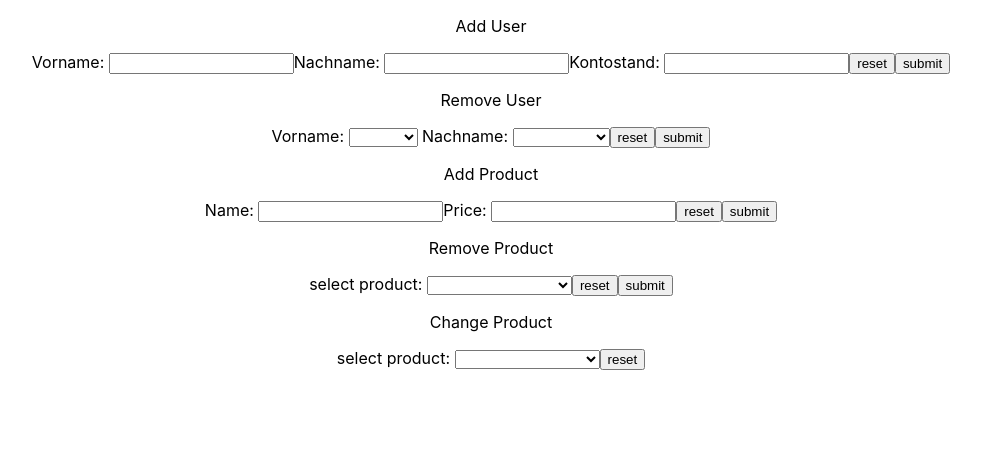
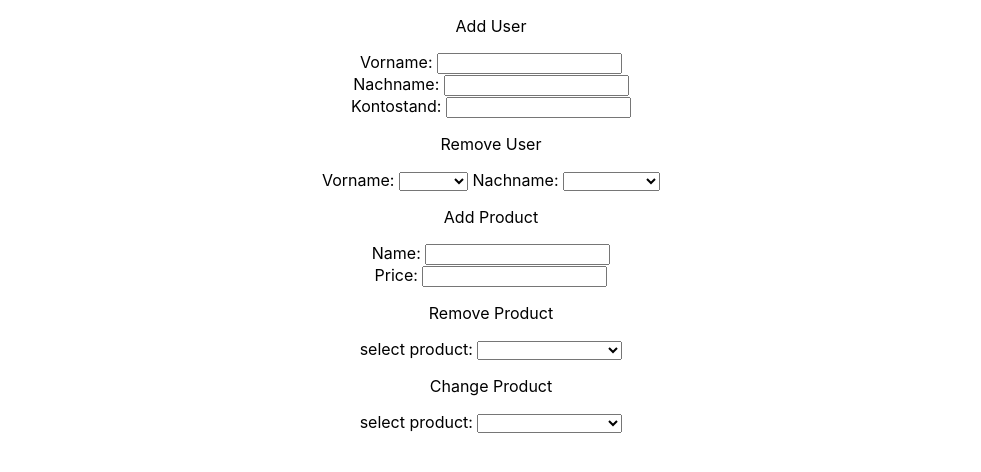
Before and after one commit to BountyApplication/BountyApplication, a React (Create React App) app in the folder bountyAppUi/: page /admin in a window 1280 px wide. Shown: the top 472 px of the page, without its empty margins (149-1130 px from the left). Built offline with nearby package versions, Linux system fonts and the light colour scheme.

Commit message:
layout + alert windows + display conditions

```diff
--- a/bountyAppUi/src/bounty/adminUi/AddProduct.js
+++ b/bountyAppUi/src/bounty/adminUi/AddProduct.js
@@ -22,22 +22,25 @@ export default class AddProduct extends React.Component {
     submit() {
         if(this.state.productName === "" || this.state.productPrice === null) {
             console.log("Error no valid entries");
+            window.alert("Error: no valid entries");
             return;
         }
-        console.log(this.state);
-        // do server
+        if(window.confirm("Add Product "+this.state.productName+" ("+this.state.productPrice+"€) ?")) {
+            console.log(this.state);
+            // do server
 
-        this.reset();
+            this.reset();
+        }
     }
 
     render() {
         return(
             <div className='AddProduct'>
                 <p>{"Add Product"}</p>
-                {"Name: "} <input value={this.state.productName} onChange={event=>{this.setState({productName: event.target.value})}} />
-                {"Price: "} <NumberInput value={this.state.productPrice} setValue={(value)=>{this.setState({productPrice: value});}} />
-                <button className='reset' onClick={this.reset.bind(this)}>{"reset"}</button>
-                <button className='submit' onClick={this.submit.bind(this)}>{"submit"}</button>
+                <div className='name'>{"Name: "} <input value={this.state.productName} onChange={event=>{this.setState({productName: event.target.value})}} /></div>
+                <div className='price'>{"Price: "} <NumberInput value={this.state.productPrice} setValue={(value)=>{this.setState({productPrice: value});}} /></div>
+                {(this.state.productName!==""||this.state.productPrice!=null)&&<button className='reset' onClick={this.reset.bind(this)}>{"reset"}</button>}
+                {(this.state.productName!==""&&this.state.productPrice!=null)&&<button className='submit' onClick={this.submit.bind(this)}>{"submit"}</button>}
             </div>
         );
     }
--- a/bountyAppUi/src/bounty/adminUi/AddUser.js
+++ b/bountyAppUi/src/bounty/adminUi/AddUser.js
@@ -20,23 +20,26 @@ export default class AddUser extends React.Component {
     submit() {
         if(this.state.userFirstname === "" || this.state.userLastname === "" || this.state.userBalance === null || isNaN(this.state.userBalance)) {
             console.log("Error no valid entries");
+            window.alert("Error: no valid entries");
             return;
         }
-        console.log(this.state);
-        // update server
+        if(window.confirm("Add User "+this.state.userFirstname+" "+this.state.userLastname+" with a balance of "+this.state.userBalance+"€ ?")) {
+            console.log(this.state);
+            // update server
 
-        this.reset();
+            this.reset();
+        }
     }
 
     render() {
         return(
             <div className='AddUSer'>
                 <p>{"Add User"}</p>
-                {"Vorname: "} <input value={this.state.userFirstname} onChange={event=>{this.setState({userFirstname: event.target.value})}}/>
-                {"Nachname: "} <input value={this.state.userLastname} onChange={event=>{this.setState({userLastname: event.target.value})}} />
-                {"Kontostand: "} <NumberInput value={this.state.userBalance} setValue={(value)=>{this.setState({userBalance: value});}} />
-                <button className="reset" onClick={this.reset.bind(this)}>{"reset"}</button>
-                <button className='submit' onClick={this.submit.bind(this)}>{"submit"}</button>
+                <div className="firstname">{"Vorname: "} <input value={this.state.userFirstname} onChange={event=>{this.setState({userFirstname: event.target.value})}}/></div>
+                <div className="lastname"> {"Nachname: "} <input value={this.state.userLastname} onChange={event=>{this.setState({userLastname: event.target.value})}} /></div>
+                <div className='balance'>{"Kontostand: "} <NumberInput value={this.state.userBalance} setValue={(value)=>{this.setState({userBalance: value});}} /></div>
+                {(this.state.userFirstname!==""||this.state.userLastname!==""||this.state.userBalance!=null)&&<button className="reset" onClick={this.reset.bind(this)}>{"reset"}</button>}
+                {(this.state.userFirstname!==""&&this.state.userLastname!==""&&this.state.userBalance!=null)&&<button className='submit' onClick={this.submit.bind(this)}>{"submit"}</button>}
             </div>
         );
     }
--- a/bountyAppUi/src/bounty/adminUi/ChangeProduct.js
+++ b/bountyAppUi/src/bounty/adminUi/ChangeProduct.js
@@ -41,24 +41,28 @@ export default class ChangeProduct extends React.Component {
     submit() {
         if(this.state.product===this.state.newProduct) {
             console.log("nothing changed");
+            window.alert("Nothing changed");
             return;
         }
         if(this.state.newProduct.name==="" || this.state.newProduct.price==null) {
             console.log("Error no valid entries");
+            window.alert("Error: No valid entries");
             return;
         }
-        console.log(this.state.newProduct);
-        // do server
+        if(window.confirm("Change Product "+this.state.product.name+" ("+this.state.product.price+"€) to "+this.state.newProduct.name+" ("+this.state.newProduct.price+"€) ?")) {
+            console.log(this.state.newProduct);
+            // do server
 
-        if(this.state.resetCallbac!=null)
-            this.state.resetCallbac();
+            if(this.state.resetCallbac!=null)
+                this.state.resetCallbac();
+        }
     }
 
     changeProductUi() {
         return(
             <div>
-                {"Name: "} <input value={this.state.newProduct.name} onChange={event=>{this.setState({newProduct: {...this.state.newProduct, name: event.target.value}})}} />
-                {"Price: "} <NumberInput value={this.state.newProduct.price} setValue={(value)=>{this.setState({newProduct: {...this.state.newProduct, price: value}})}} />
+                <div className='name'>{"Name: "} <input value={this.state.newProduct.name} onChange={event=>{this.setState({newProduct: {...this.state.newProduct, name: event.target.value}})}} /></div>
+                <div className='price'>{"Price: "} <NumberInput value={this.state.newProduct.price} setValue={(value)=>{this.setState({newProduct: {...this.state.newProduct, price: value}})}} /></div>
                 <button className='reset' onClick={this.reset.bind(this)}>{"reset"}</button>
                 <button className='submit' onClick={this.submit.bind(this)}>{"submit"}</button>
             </div>
@@ -69,7 +73,7 @@ export default class ChangeProduct extends React.Component {
         return(
             <div className='ChangeProduct'>
                 <p>{"Change Product"}</p>
-                <ProductSelect run={this.setProduct.bind(this)} reset={this.resetAll.bind(this)} setResetCallback={this.setResetCallback.bind(this)} useReset={true} />
+                <ProductSelect run={this.setProduct.bind(this)} reset={this.resetAll.bind(this)} setResetCallback={this.setResetCallback.bind(this)} useReset={true} hideReset={true}/>
                 {this.state.product!=null?this.changeProductUi():null}
             </div>
         );
--- a/bountyAppUi/src/bounty/adminUi/ProductSelect.js
+++ b/bountyAppUi/src/bounty/adminUi/ProductSelect.js
@@ -51,8 +51,11 @@ export default class ProductSelect extends React.Component {
     }
 
     submit() {
-        if(this.state.selectedProduct.id===-1)
+        if(this.state.selectedProduct.id===-1) {
+            console.log("Error: no valid entries");
+            window.alert("Error: no valid entries");
             return;
+        }
         if(this.props.run!=null)
             this.props.run(this.state.selectedProduct);
         if(this.props.resetSubmit)
@@ -69,8 +72,8 @@ export default class ProductSelect extends React.Component {
                         return <option key={id} value={id}>{name+" ("+price.toFixed(2)+"€)"}</option>
                     })}
                 </select>
-                {this.props.useReset?<button className='reset' onClick={this.reset.bind(this)}>{"reset"}</button>:null}
-                {this.props.useSubmit?<button className='submit' onClick={this.submit.bind(this)}>{"submit"}</button>:null}
+                {this.props.useReset&&(!this.props.hideReset||this.state.selectedProduct.id!==-1)&&<button className='reset' onClick={this.reset.bind(this)}>{"reset"}</button>}
+                {this.props.useSubmit&&(!this.props.hideSubmit||this.state.selectedProduct.id!==-1)&&<button className='submit' onClick={this.submit.bind(this)}>{"submit"}</button>}
             </div>
         );
     }
--- a/bountyAppUi/src/bounty/adminUi/RemoveProduct.js
+++ b/bountyAppUi/src/bounty/adminUi/RemoveProduct.js
@@ -11,15 +11,17 @@ export default class RemoveProduct extends React.Component {
     }
 
     run(product) {
-        console.log(product);
-        // do server
+        if(window.confirm("Remove Product "+product.name+" ("+product.price+"€) ?")) {
+            console.log(product);
+            // do server
+        }
     }
 
     render() {
         return(
             <div className='RemoveProduct'>
                 <p>{"Remove Product"}</p>
-                <ProductSelect run={this.run.bind(this)} useReset={true} useSubmit={true} resetSubmit={true} />
+                <ProductSelect run={this.run.bind(this)} useReset={true} useSubmit={true} resetSubmit={true} hideReset={true} hideSubmit={true} />
             </div>
         );
     }
--- a/bountyAppUi/src/bounty/adminUi/RemoveUser.js
+++ b/bountyAppUi/src/bounty/adminUi/RemoveUser.js
@@ -5,17 +5,17 @@ import UserSelect from '../generalUi/UserSelect';
 export default class RemoveUser extends React.Component {
 
     run(user) {
-        console.log(user);
-        this.setState({user: user});
-
-        // do server
+        if(window.confirm("Delete User "+user.firstname+" "+user.lastname+"?")) {
+            console.log(user);
+            // do server
+        }
     }
 
     render() {
         return(
             <div className='RemoveUser'>
                 <p>{"Remove User"}</p>
-                <UserSelect run={this.run.bind(this)} useReset={true} useSubmit={true} resetSubmit={true} />
+                <UserSelect run={this.run.bind(this)} useReset={true} useSubmit={true} resetSubmit={true} hideReset={true} hideSubmit={true} />
             </div>
         );
     }
--- a/bountyAppUi/src/bounty/generalUi/BalanceInfos.js
+++ b/bountyAppUi/src/bounty/generalUi/BalanceInfos.js
@@ -1,10 +1,10 @@
 
 export default function BalanceInfos(props) {
     return(
-        <div className='balance infos'>
-            <p className='balance'> {"Kontostand: "+(props.balance!=null?props.balance.toFixed(2)+"€":null)} </p>
-            <p className='sum'> {"Summe: "+(props.sum!==null?props.sum.toFixed(2)+"€":null)} </p>
-            <p className='result'> {"Neu: "+(props.balance!==null&&props.sum!==null?((props.balance-props.sum).toFixed(2)+"€"):null)} </p>
+        <div style={{display: "inline-block", border: '1px solid black'}} className='balance infos'>
+            {"Kontostand: "+(props.balance!=null?props.balance.toFixed(2)+"€":null)} <br/>
+            {"Summe: "+(props.sum!==null?props.sum.toFixed(2)+"€":null)} <br />
+            {"Neu: "+(props.balance!==null&&props.sum!==null?((props.balance-props.sum).toFixed(2)+"€"):null)}
         </div>
     );
 }
--- a/bountyAppUi/src/bounty/generalUi/GeneralUi.js
+++ b/bountyAppUi/src/bounty/generalUi/GeneralUi.js
@@ -91,12 +91,12 @@ export default class GeneralUi extends React.Component {
         return(
             <div className="GeneralUi">
                 {/* <Link to="/admin">{"Admin"}</Link> */}
-                <UserSelect setResetCallback={(func)=>{this.setState({resetCallbac: func});}} reset={this.reset.bind(this)} run={this.setUser.bind(this)} useSubmit={false} />
+                <UserSelect setResetCallback={(func)=>{this.setState({resetCallbac: func});}} reset={this.reset.bind(this)} run={this.setUser.bind(this)} useSubmit={false} useReset={true} hideReset={true} />
                 <ProductDisplay products={this.state.products} setProducts={(products)=>{this.setState({products: products});}} />
                 <BalanceCorrection value={this.state.correction} setValue={(value)=>{this.setState({correction: value});}} />
-                <button className='reset' onClick={this.resetProducts.bind(this)}>{"reset"}</button>
-                <BalanceInfos balance={this.state.userBalance} sum={this.calculatePrice()} />
-                <button className="submit" onClick={this.submit.bind(this)}>{"kaufen"}</button>
+                {(this.calculatePrice()!==0||this.state.correction!==null)&&<button className='reset' onClick={this.resetProducts.bind(this)}>{"reset"}</button>} <br />
+                {this.state.user!=null&&<BalanceInfos balance={this.state.userBalance} sum={this.calculatePrice()} />}<br />
+                {(this.calculatePrice()!==0||this.state.correction!==null)&&this.state.user!=null&&<button className="submit" onClick={this.submit.bind(this)}>{"kaufen"}</button>}
             </div>
         );
     }
--- a/bountyAppUi/src/bounty/generalUi/Product.js
+++ b/bountyAppUi/src/bounty/generalUi/Product.js
@@ -5,9 +5,9 @@ export default class Product extends React.Component {
     render() {
         return(
             <button className="Product" onClick={() => this.props.setAmount(this.props.id, this.props.amount+1)}>
-                <ol>{this.props.name}</ol>
-                <ol>{this.props.price.toFixed(2)+'€'}</ol>
-                <ol style={{color: 'red'}}>{this.props.amount>0 ? this.props.amount : null}</ol>
+                {this.props.name} <br />
+                {this.props.price.toFixed(2)+'€'} <br />
+                <div style={this.props.amount>0?{color: 'red'}:{}}>{this.props.amount>0 ? this.props.amount : 0}</div>
             </button>
         );
     }
--- a/bountyAppUi/src/bounty/generalUi/UserSelect.js
+++ b/bountyAppUi/src/bounty/generalUi/UserSelect.js
@@ -145,9 +145,10 @@ export default class UserSelect extends React.Component {
     }
 
     submit() {
-        if(this.getFilteredUsers().length!==1)
+        if(this.getFilteredUsers().length!==1) {
             console.log("Error: user selection ambiguous");
-        else
+            window.alert("Error: user selection ambiguous");
+        } else
             if(this.props.run!=null)
                 this.props.run(this.getFilteredUsers()[0]);
         if(this.props.resetSubmit)
@@ -181,8 +182,8 @@ export default class UserSelect extends React.Component {
                             return <option key={id} value={lastname}>{lastname}</option>
                     })}
                 </select>
-                {this.props.useReset?<button className='reset' onClick={this.reset.bind(this)}>{"reset"}</button>:null}
-                {this.props.useSubmit?<button className='submit' onClick={this.submit.bind(this)}>{"submit"}</button>:null}
+                {this.props.useReset&&(!this.props.hideReset||this.state.userFirstname!==""||this.state.userLastname!=="")&&<button className='reset' onClick={this.reset.bind(this)}>{"reset"}</button>}
+                {this.props.useSubmit&&(!this.props.hideSubmit||users.length<=1)&&<button className='submit' onClick={this.submit.bind(this)}>{"submit"}</button>}
             </div>
         );
     }
```
Also changed, not shown: bountyAppUi/src/index.js (+3 -4 lines).
